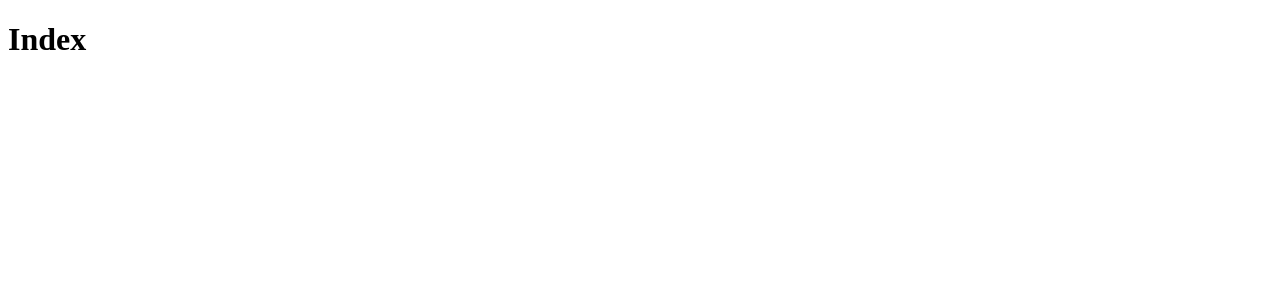
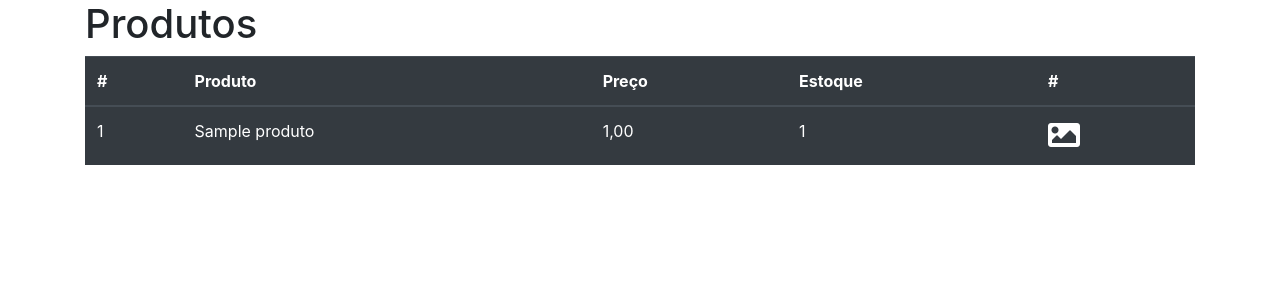
Before and after one commit to sousagomide/django2, a Django app: page / in a window 1280 px wide. Before the commit the part shown is almost empty. Shown: the top 300 px of the page. Run offline with Django 5.2, Linux system fonts and the light colour scheme; tables that the repository leaves empty hold one stand-in row (values such as "Sample post"); grey boxes marked "Sample" are stand-in pictures; some libraries are stand-ins or nearby versions.

Commit message:
2023-12-14-update

```diff
--- /dev/null
+++ b/core/static/css/styles.css
@@ -0,0 +1,8 @@
+a {
+    color: #ffffff;
+    text-decoration: none;
+}
+
+a:hover {
+    color: #ffffff;
+}
--- a/core/templates/index.html
+++ b/core/templates/index.html
@@ -1,10 +1,60 @@
+{% load bootstrap4 %}
+{% load static %}
 <!DOCTYPE html>
 <html lang="pt-br">
     <head>
         <meta charset="UTF-8">
         <title>Index</title>
+        {% bootstrap_css %}
+        <link rel="stylesheet" href="https://cdnjs.cloudflare.com/ajax/libs/font-awesome/5.15.0/css/fontawesome.min.css" integrity="sha512-U/gkPvaqpUI9k7UC1ivfLUO+hb1dPzQyWskzeYoDjZENrWvLVZ40mg510RvWsVP3YcuKW4lAkfxgU9khbNhTrg==" crossorigin="anonymous" referrerpolicy="no-referrer" />
+        <link rel="stylesheet" href="https://cdnjs.cloudflare.com/ajax/libs/font-awesome/5.15.0/css/brands.min.css" integrity="sha512-nvJNGNsQy69Ogs4KBn+nu1x42OzCTxjOIKL3S2H9BYqUQImQ5hfDMcbh71l/6O0oRjTVUAlTLFZJA8gvWrJnmQ==" crossorigin="anonymous" referrerpolicy="no-referrer" />
+        <link rel="stylesheet" href="https://cdnjs.cloudflare.com/ajax/libs/font-awesome/5.15.0/css/solid.min.css" integrity="sha512-c8EiZsFDfLKFgHdF6gPX3UTAszlpUXOkJS05I3856M0lAnBLcK8YA8T+ldhjIFUoJ6knJlkwJ1V1laspkoBeqA==" crossorigin="anonymous" referrerpolicy="no-referrer" />
+        <link href="{% static 'css/styles.css' %}" rel="stylesheet"/>
     </head>
     <body>
-        <h1>Index</h1>
+        <div class="container">
+            <h1>Produtos</h1>
+            <table class="table table-dark">
+                <thead>
+                    <tr>
+                        <th scope="col">#</th>
+                        <th scope="col">Produto</th>
+                        <th scope="col">Preço</th>
+                        <th scope="col">Estoque</th>
+                        <th scope="col">#</th>
+                    </tr>
+                </thead>
+                <tbody>
+                    {% for produto in produtos %}
+                        <tr>
+                            <td scope="row">{{ produto.id }}</td>
+                            <td scope="row">{{ produto.nome }}</td>
+                            <td scope="row">{{ produto.preco }}</td>
+                            <td scope="row">{{ produto.estoque }}</td>
+                            <td scope="row">
+                                <a href="#modal{{produto.id}}" data-toggle="modal" >
+                                    <i class="fa fa-regular fa-image fa-2x"></i>
+                                </a>
+                            </td>
+                        </tr>
+                        <div class="modal fade bd-example-modal-lg show" id="modal{{produto.id}}" role="dialog">
+                            <div class="modal-dialog">
+                                <div class="modal-content">
+                                    <div class="modal-header">
+                                        <button type="button" class="close" data-dismiss="modal">
+                                            <span aria-hidden="true">&times;</span>
+                                        </button>
+                                    </div>
+                                    <div class="modal-body" id="dynamic-content">
+                                        <img src="{{ produto.imagem.url }}" class="img-fluid" alt="{{ produto.nome }}"/>
+                                    </div>
+                                </div>
+                            </div>
+                        </div>
+                    {% endfor %}
+                </tbody>
+            </table>
+        </div>
+        {% bootstrap_javascript jquery="full" %}
     </body>
 </html>
--- a/core/views.py
+++ b/core/views.py
@@ -1,11 +1,15 @@
 from django.contrib import messages
-from django.shortcuts import render
+from django.shortcuts import redirect, render
 
 from core.forms import ContatoForm, ProdutoModelForm
+from core.models import Produto
 
 
 def index(request):
-    return render(request, 'index.html')
+    context = {
+        'produtos': Produto.objects.all()
+    }
+    return render(request, 'index.html', context)
 
 def contato(request):
     form = ContatoForm(request.POST or None)
@@ -24,19 +28,22 @@ def contato(request):
     return render(request, 'contato.html', context)
 
 def produto(request):
-    if request.method == 'POST':
-        form = ProdutoModelForm(request.POST, request.FILES)
-        if form.is_valid():
-            # prod = form.save(commit=False)
-            # print(f'Nome: {prod.nome}\nPreço: {prod.preco}\nEstoque: {prod.estoque}\nImagem: {prod.imagem}')
-            form.save()
-            messages.success(request, 'Produto salvo com sucesso!')
+    if str(request.user) != 'AnonymousUser':
+        if request.method == 'POST':
+            form = ProdutoModelForm(request.POST, request.FILES)
+            if form.is_valid():
+                # prod = form.save(commit=False)
+                # print(f'Nome: {prod.nome}\nPreço: {prod.preco}\nEstoque: {prod.estoque}\nImagem: {prod.imagem}')
+                form.save()
+                messages.success(request, 'Produto salvo com sucesso!')
+                form = ProdutoModelForm()
+            else:
+                messages.error(request, 'Erro ao salvar produto!')
+        else:
             form = ProdutoModelForm()
-        else:
-            messages.error(request, 'Erro ao salvar produto!')
+        context = {
+            'form': form
+        }
+        return render(request, 'produto.html', context)
     else:
-        form = ProdutoModelForm()
-    context = {
-        'form': form
-    }
-    return render(request, 'produto.html', context)
+        return redirect('index')
```
